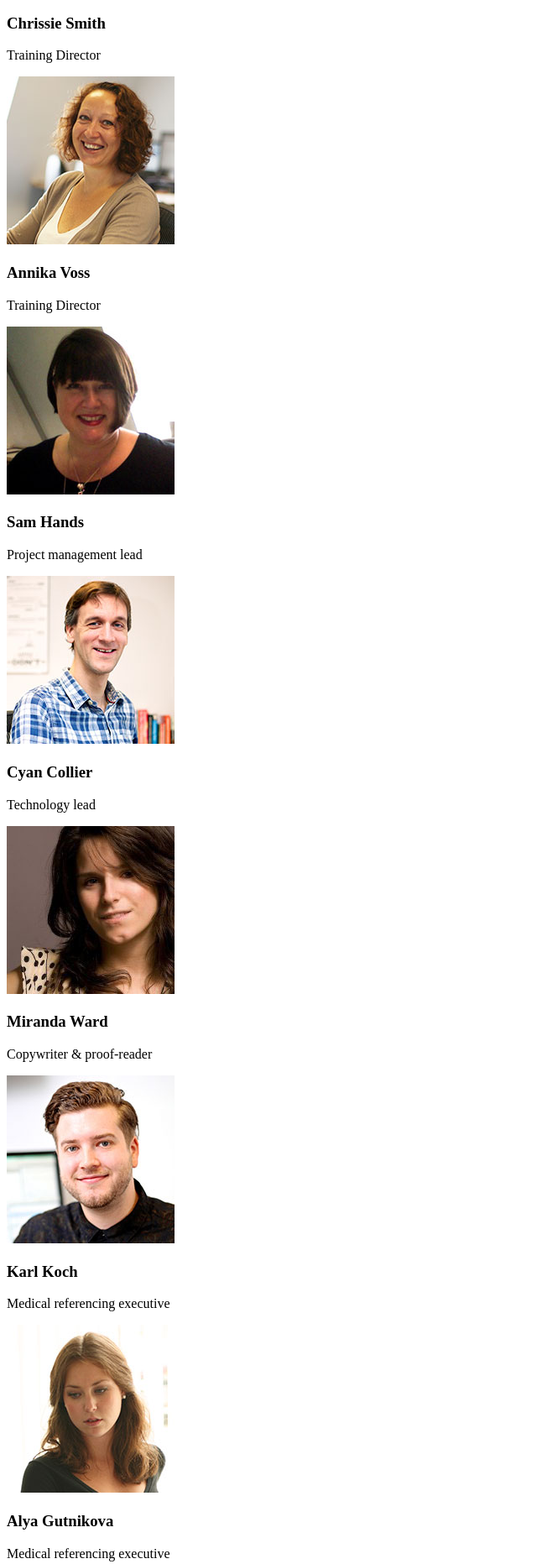
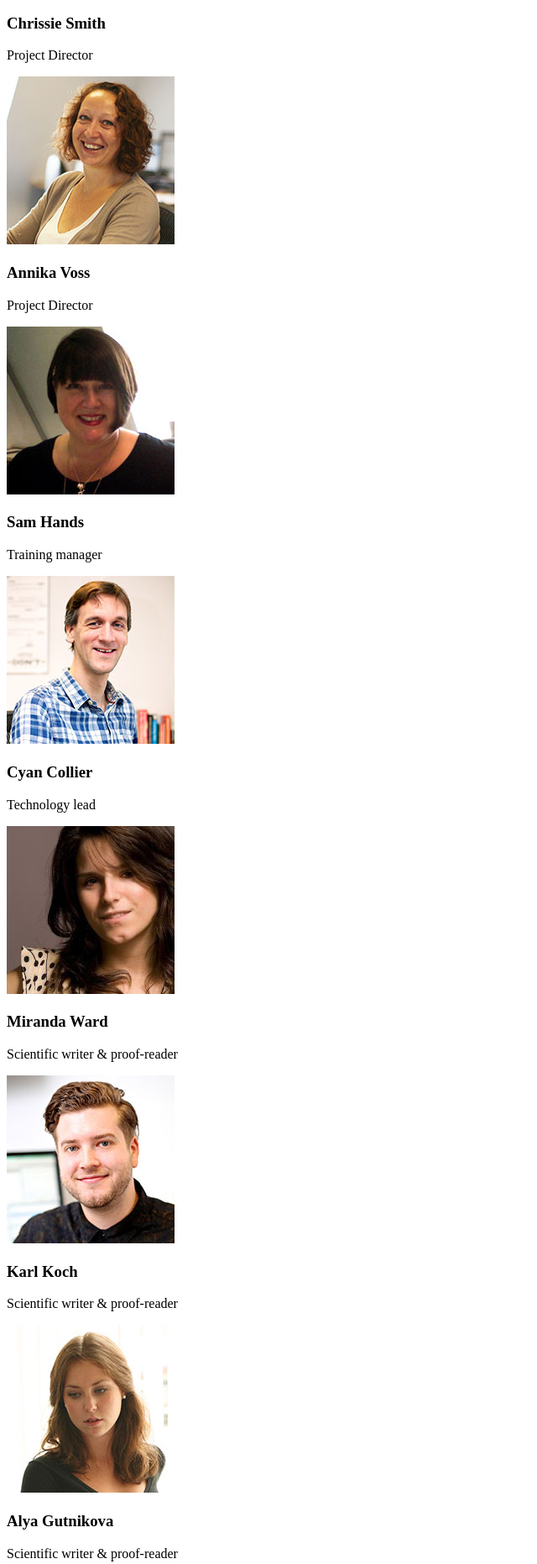
Before and after one commit to MelissaSWilson/interactive-pharma-website, a plain HTML site: page index.html in a window 1280 px wide. Shown: the part 2112-3975 px from the top of the page at 84% size, without its empty margins (0-640 px from the left). Drawn offline with Linux system fonts and the light colour scheme; a script that the page names is missing.

Commit message:
Updated job titles

```diff
--- a/index.html
+++ b/index.html
@@ -143,7 +143,7 @@
 											<a href="#" class="image left"><img src="images/chrissie.jpg" alt="" /></a>
 											<div class="inner">
 												<h3>Chrissie Smith</h3>
-												<p>Training Director</p>
+												<p>Project Director</p>
 											</div>
 										</div>
 									</section>
@@ -152,7 +152,7 @@
 											<a href="#" class="image left"><img src="images/annika.jpg" alt="" /></a>
 											<div class="inner">
 												<h3>Annika Voss</h3>
-												<p>Training Director</p>
+												<p>Project Director</p>
 											</div>
 										</div>
 									</section>
@@ -163,7 +163,7 @@
 											<a href="#" class="image left"><img src="images/sam.jpg" alt="" /></a>
 											<div class="inner">
 												<h3>Sam Hands</h3>
-												<p>Project management lead</p>
+												<p>Training manager</p>
 											</div>
 										</div>
 									</section>
@@ -183,7 +183,7 @@
 											<a href="#" class="image left"><img src="images/miranda.jpg" alt="" /></a>
 											<div class="inner">
 												<h3>Miranda Ward</h3>
-												<p>Copywriter &amp; proof-reader</p>
+												<p>Scientific writer &amp; proof-reader</p>
 											</div>
 										</div>
 									</section>
@@ -192,7 +192,7 @@
 											<a href="#" class="image left"><img src="images/karl.jpg" alt="" /></a>
 											<div class="inner">
 												<h3>Karl Koch</h3>
-												<p>Medical referencing executive</p>
+												<p>Scientific writer &amp; proof-reader</p>
 											</div>
 										</div>
 									</section>
@@ -203,7 +203,7 @@
 											<a href="#" class="image left"><img src="images/alya.jpg" alt="" /></a>
 											<div class="inner">
 												<h3>Alya Gutnikova</h3>
-												<p>Medical referencing executive</p>
+												<p>Scientific writer &amp; proof-reader</p>
 											</div>
 										</div>
 									</section>
```
